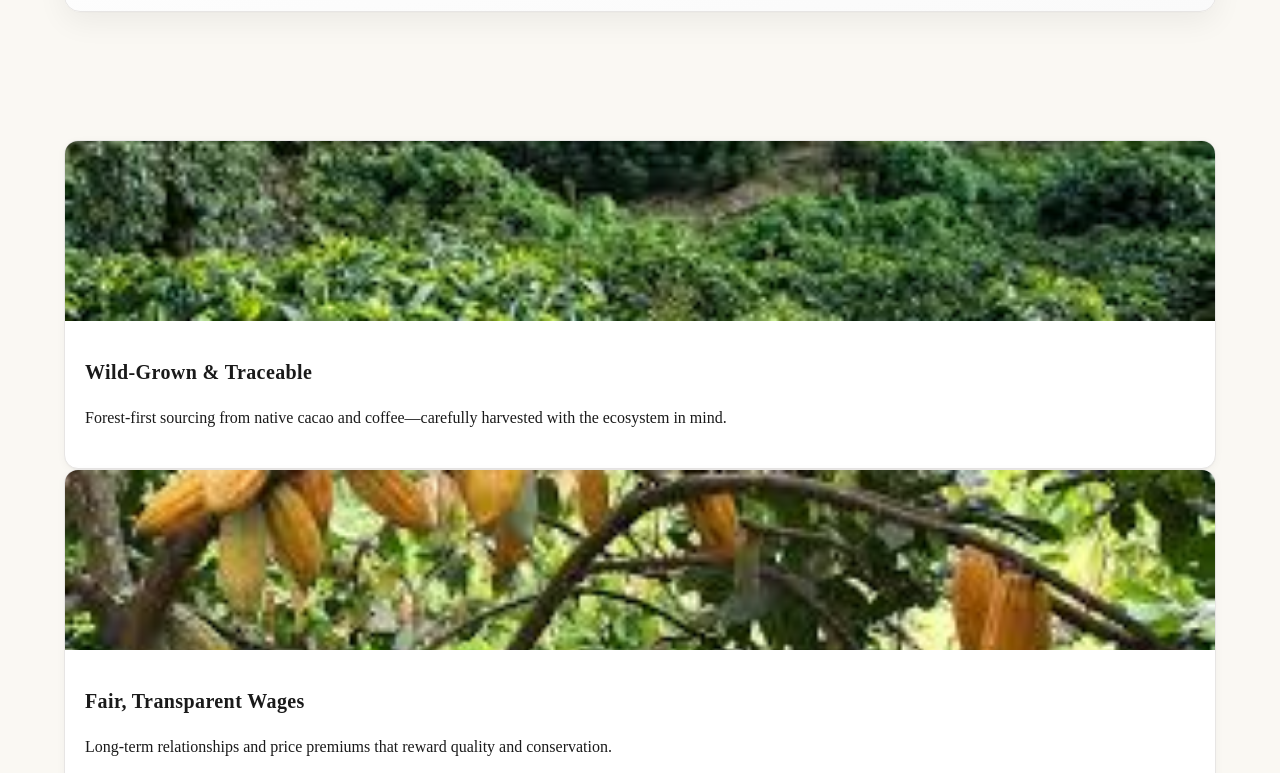
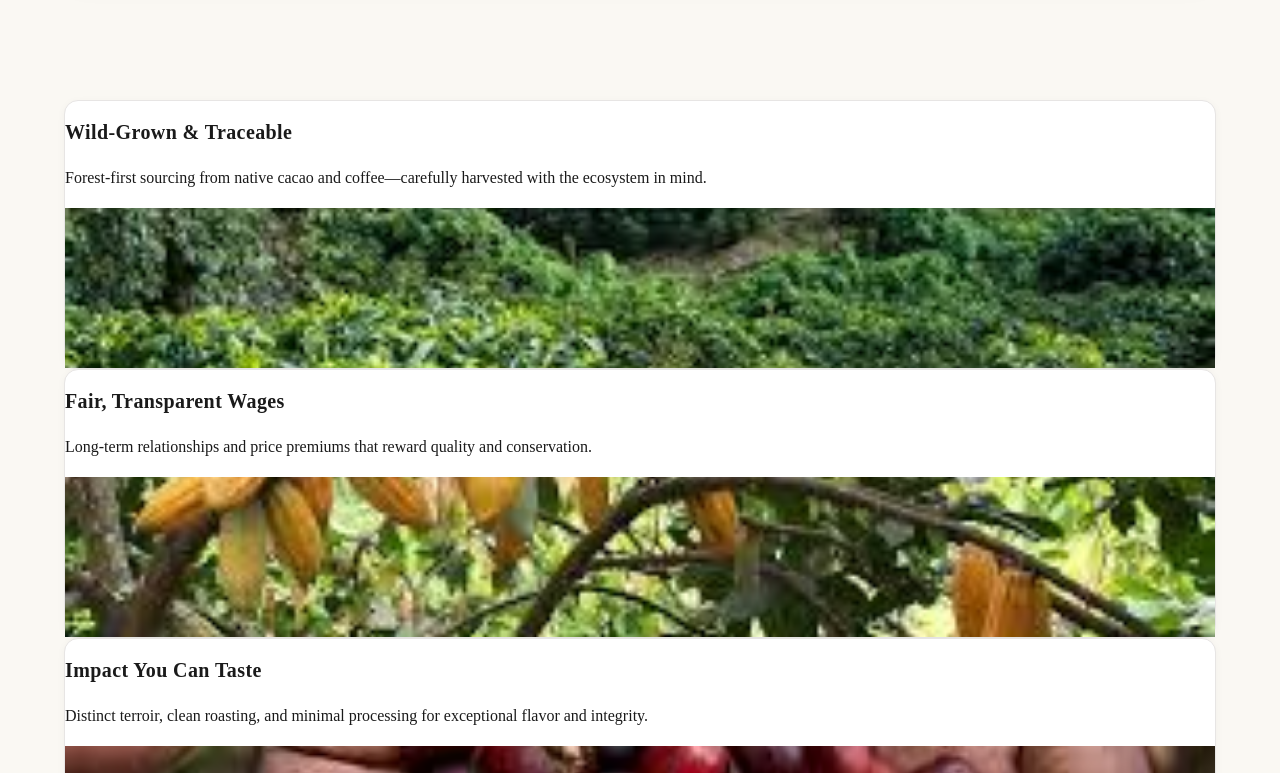
Before and after one commit to arvindasp/sabor-selva, a Next.js app: page / in a window 1280 px wide. Shown: the part 887-1660 px from the top of the page. Built offline with nearby package versions, Linux system fonts and the light colour scheme.

Commit message:
renew home

```diff
--- a/src/app/page.tsx
+++ b/src/app/page.tsx
@@ -6,14 +6,14 @@ import Image from "next/image";
 /**
  * QUICK SIZE TWEAKS (edit these class strings):
  * - HERO_HEIGHT: overall hero height at each breakpoint
- * - MISSION_HEIGHT: image height in the 3 mission cards
+ * - MISSION_HEIGHT: image height in the 3 mission rows
  * - SLIDE_WIDTH: width of each product/gallery slide
  * - SLIDE_IMAGE_HEIGHT: image height inside each slide
  */
-const HERO_HEIGHT = "h-[320px] sm:h-[420px] md:h-[520px]";
-const MISSION_HEIGHT = "h-[180px] sm:h-[210px] md:h-[240px]";
-const SLIDE_WIDTH = "w-[82vw] sm:w-[24rem] md:w-[26rem]";
-const SLIDE_IMAGE_HEIGHT = "h-[200px] sm:h-[240px] md:h-[260px]";
+const HERO_HEIGHT = "h-[280px] sm:h-[360px] md:h-[460px]";
+const MISSION_HEIGHT = "h-[160px] sm:h-[190px] md:h-[220px]";
+const SLIDE_WIDTH = "w-[78vw] sm:w-[22rem] md:w-[24rem]";
+const SLIDE_IMAGE_HEIGHT = "h-[180px] sm:h-[220px] md:h-[240px]";
 
 // Reveal-on-scroll helper
 function useReveal(selector = "[data-reveal]") {
@@ -40,15 +40,15 @@ export default function HomePage() {
 
   return (
     <main>
-      {/* BRAND WORDMARK (between header and hero) */}
-      <section className="container pt-3 pb-1 text-center">
+      {/* BRAND WORDMARK (same size, tighter spacing) */}
+      <section className="container pt-1 pb-0 text-center">
         <h1 className="tracking-wide-hero" style={{ fontWeight: 700 }}>
           SABOR&nbsp;SELVA
         </h1>
       </section>
 
       {/* HERO — contained, fixed height, crisp */}
-      <section className="section pt-2">
+      <section className="section pt-1">
         <div className="container">
           <div
             className={[
@@ -62,7 +62,7 @@ export default function HomePage() {
               fill
               className="object-cover"
               priority
-              sizes="(min-width: 1250px) 1200px, 120vw"
+              sizes="(min-width: 1280px) 1152px, 90vw"
             />
           </div>
         </div>
@@ -94,9 +94,9 @@ export default function HomePage() {
         </div>
       </section>
 
-      {/* THREE MISSION CARDS — fixed image heights */}
+      {/* THREE MISSION ROWS — alternating layout, fixed image heights */}
       <section id="mission" className="container section scroll-mt-[110px]">
-        <div className="grid gap-6 md:grid-cols-3">
+        <div className="space-y-6">
           {[
             {
               title: "Wild-Grown & Traceable",
@@ -116,29 +116,49 @@ export default function HomePage() {
                 "Distinct terroir, clean roasting, and minimal processing for exceptional flavor and integrity.",
               img: "mission-3.jpg",
             },
-          ].map((card, i) => (
+          ].map((card, i) => {
+            const imageOnRight = i % 2 === 0; // 0 & 2: image right; 1: image left
+            return (
               <article
                 key={card.title}
-              className="card overflow-hidden opacity-0 translate-y-3 transition-all duration-700"
+                className="card opacity-0 translate-y-3 transition-all duration-700"
                 data-reveal
                 style={{ transitionDelay: `${i * 80}ms` }}
               >
-              <div className={["relative overflow-hidden", MISSION_HEIGHT].join(" ")}>
+                <div className="grid md:grid-cols-2 items-stretch">
+                  {/* Text column */}
+                  <div
+                    className={[
+                      "p-6 md:p-7 lg:p-8 flex items-center",
+                      imageOnRight ? "order-1" : "md:order-2",
+                    ].join(" ")}
+                  >
+                    <div>
+                      <h3 className="font-bold">{card.title}</h3>
+                      <p className="mt-2 text-stone-700 leading-relaxed">{card.copy}</p>
+                    </div>
+                  </div>
+
+                  {/* Image column */}
+                  <div
+                    className={[
+                      "relative overflow-hidden",
+                      MISSION_HEIGHT,
+                      imageOnRight ? "order-2" : "md:order-1",
+                    ].join(" ")}
+                  >
                     <Image
                       src={`/${card.img}`}
                       alt={card.title}
                       fill
                       className="object-cover"
-                  sizes="(min-width: 1000px) 400px, (min-width: 700px) 35vw, 10vw"
+                      sizes="(min-width: 768px) 50vw, 90vw"
                     />
                   </div>
-
-              <div className="card-content">
-                <h3 className="font-bold">{card.title}</h3>
-                <p className="mt-2 text-stone-700 leading-relaxed">{card.copy}</p>
                 </div>
               </article>
-          ))}
+            );
+          })}
         </div>
       </section>
 
@@ -166,7 +186,7 @@ export default function HomePage() {
                   key={item.file}
                   className={["snap-center shrink-0 card overflow-hidden", SLIDE_WIDTH].join(" ")}
                 >
-                  {/* If you add actual files to /public with these names, replace the div below with a Next <Image/> */}
+                  {/* Placeholder until you add these files; replace this div with <Image/> when ready */}
                   <div
                     className={[
                       "relative w-full rounded-none ring-line bg-gradient-to-br from-emerald-100 to-emerald-200/60",
```
Also changed, not shown: public/rainforest-2.jpg (added), public/rainforest-hero.jpg. Lines whose indentation alone changed are shown as unchanged.
